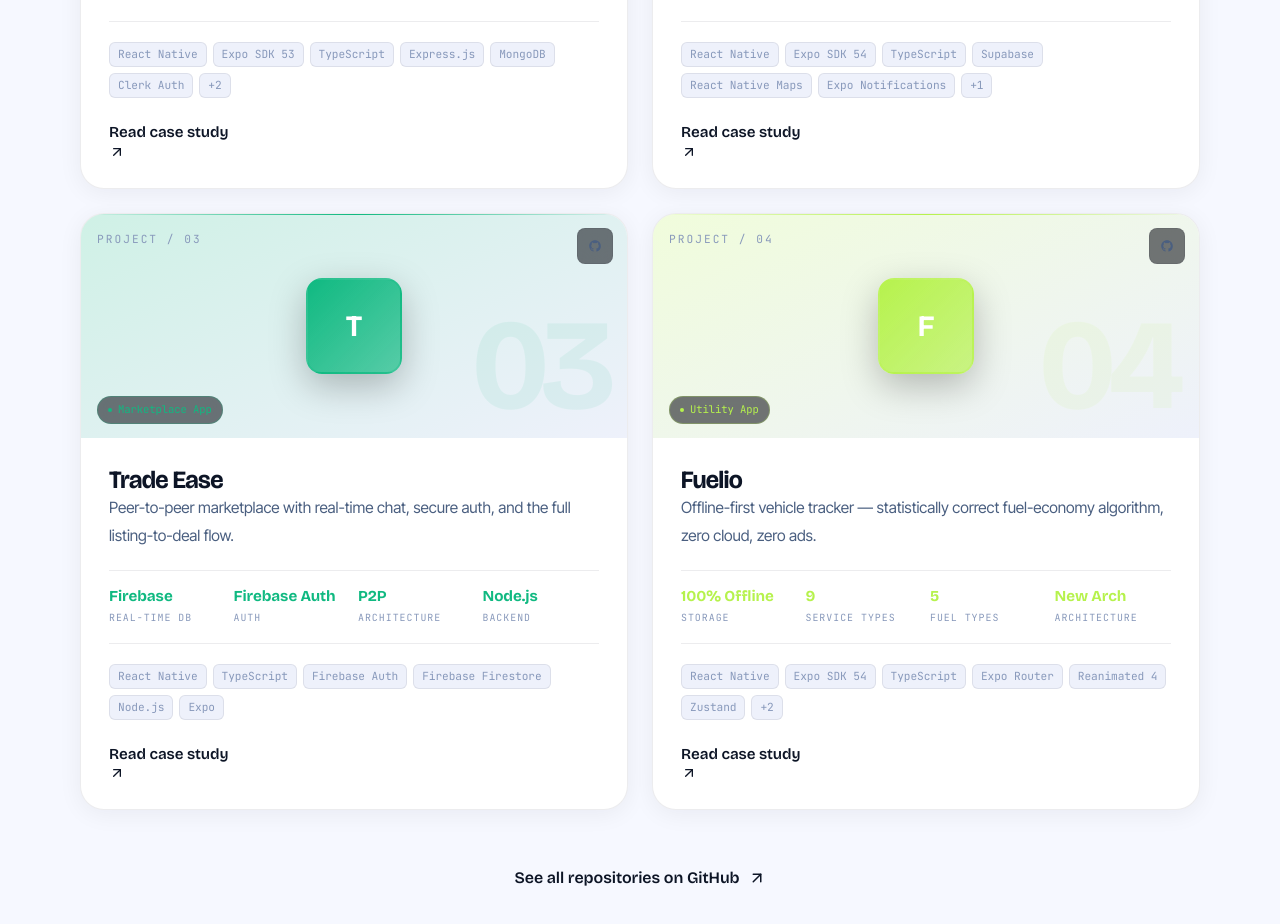
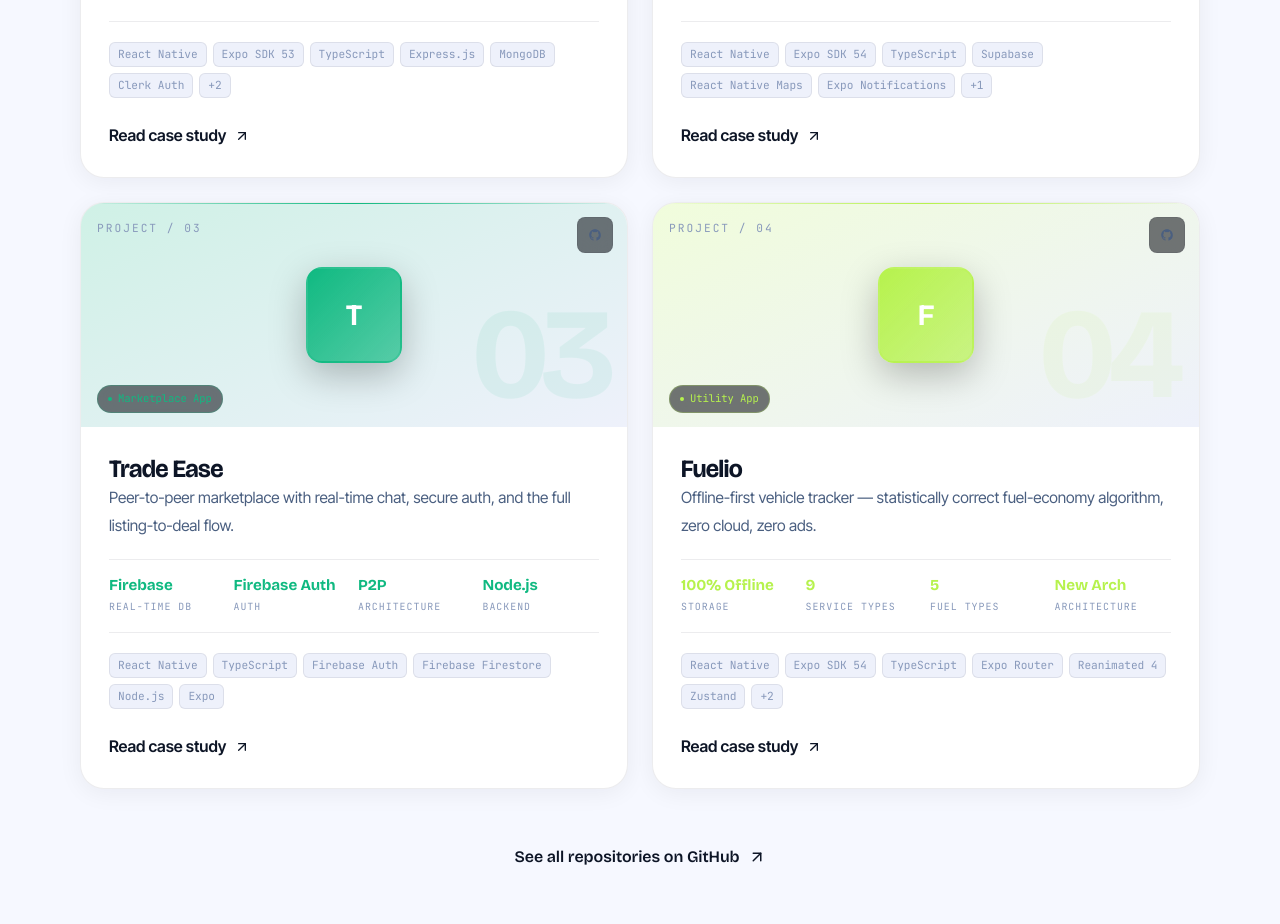
Before and after one commit to aashir-athar/aashir-athar.github.io, a React (Vite) app: page / in a window 1280 px wide. Shown: the part 3560-4484 px from the top of the page. Built offline with nearby package versions, Linux system fonts and the light colour scheme.

Commit message:
fixed a button

```diff
--- a/src/sections/Projects.tsx
+++ b/src/sections/Projects.tsx
@@ -158,25 +158,29 @@
 
         {/* Actions */}
         <div className="mt-6 flex items-center justify-between">
-          <span
-            className="link-underline inline-flex items-center gap-2 font-display text-sm font-semibold text-[color:var(--ink)] sm:text-[0.95rem]"
-          >
-            Read case study
-            <ArrowUpRight
-              size={16}
-              aria-hidden="true"
-              className="transition-transform duration-500 [transition-timing-function:var(--ease-signature)] group-hover:-translate-y-1 group-hover:translate-x-1"
-            />
+          <span className="link-underline inline-block">
+            <span className="inline-flex items-center gap-2 whitespace-nowrap font-semibold">
+              Read&nbsp;case&nbsp;study
+              <ArrowUpRight
+                size={16}
+                aria-hidden="true"
+                className="transition-transform duration-500 group-hover:-translate-y-1 group-hover:translate-x-1"
+              />
+            </span>
           </span>
+
           {project.demo && (
             <a
               href={project.demo}
               target="_blank"
               rel="noopener noreferrer"
               onClick={e => e.stopPropagation()}
-              className="link-underline inline-flex items-center gap-1.5 text-[0.82rem] text-[color:var(--ink-muted)]"
+              className="link-underline inline-block"
             >
-              <ExternalLink size={13} aria-hidden="true" /> Live
+              <span className="inline-flex items-center gap-1.5 whitespace-nowrap text-[0.82rem] text-[color:var(--ink-muted)]">
+                <ExternalLink size={13} aria-hidden="true" />
+                Live
+              </span>
             </a>
           )}
         </div>
```
